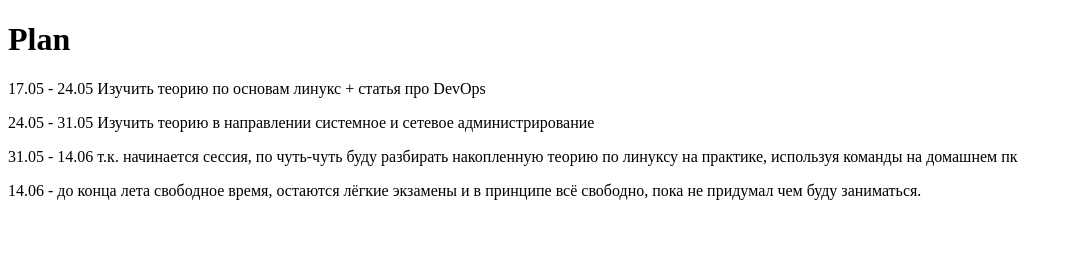
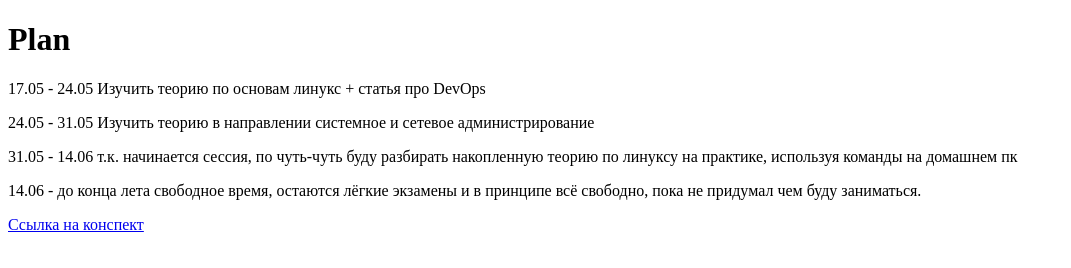
Before and after one commit to KOSAdm684/KOSAdm684.github.io, a plain HTML site: page index.html in a window 1280 px wide. Shown: the whole page, without its empty margins (0-1071 px from the left). Drawn offline with Linux system fonts and the light colour scheme.

Commit message:
Update index.html

```diff
--- a/index.html
+++ b/index.html
@@ -6,5 +6,6 @@
 <p>24.05 - 31.05 Изучить теорию в направлении системное и сетевое администрирование</p>
 </p>31.05 - 14.06 т.к. начинается сессия, по чуть-чуть буду разбирать накопленную теорию по линуксу на практике, используя команды на домашнем пк</p>
 <p>14.06 - до конца лета свободное время, остаются лёгкие экзамены и в принципе всё свободно, пока не придумал чем буду заниматься.</p>
+<a href="consp.html">Ссылка на конспект</a>
 </body>
 </html>
```
